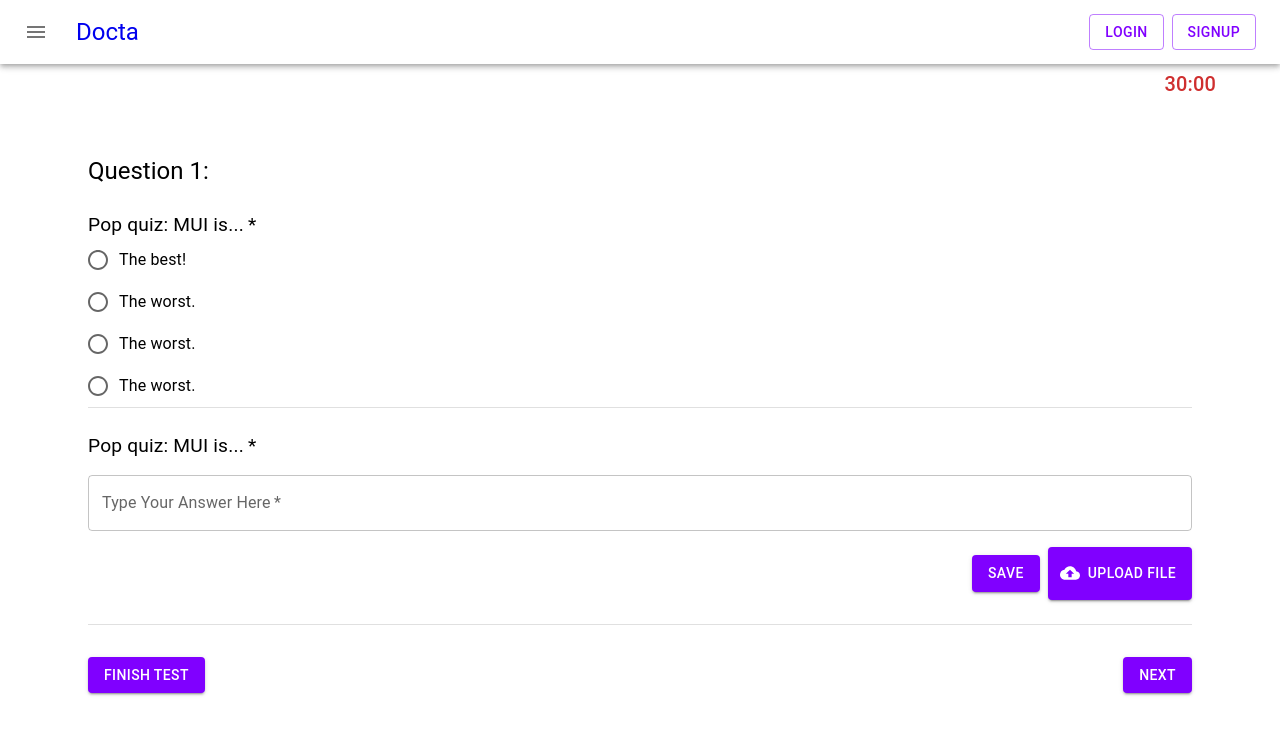
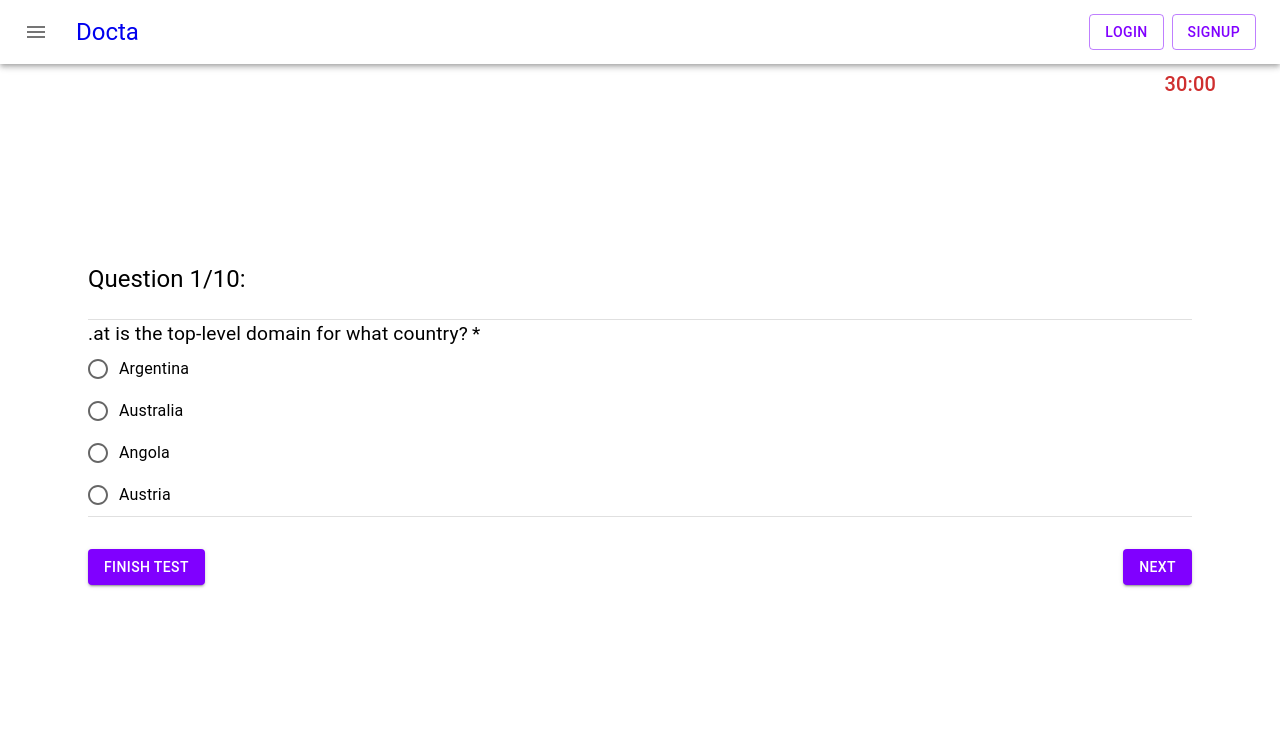
Before and after one commit to bitsdhruba/fe_assignment, a React (Vite) app: page /test in a window 1280 px wide. Shown: the top 734 px of the page. Built offline with nearby package versions, Linux system fonts and the light colour scheme.

Commit message:
question rendering complete

```diff
--- a/src/components/testComponents/Descriptive.tsx
+++ b/src/components/testComponents/Descriptive.tsx
@@ -1,7 +1,16 @@
 import { Box, Button, FormLabel, Grid, TextField, styled } from "@mui/material";
 import CloudUploadIcon from "@mui/icons-material/CloudUpload";
 
-const Descriptive = () => {
+interface Question {
+  currentQuestion: {
+    id: number;
+    type: string;
+    question: string;
+    options?: string[];
+  };
+}
+
+const Descriptive = ({ currentQuestion }: Question) => {
   const VisuallyHiddenInput = styled("input")({
     clip: "rect(0 0 0 0)",
     clipPath: "inset(50%)",
@@ -16,11 +25,14 @@ const Descriptive = () => {
 
   return (
     <Box my={3}>
-      <FormLabel id="desc" sx={{ fontSize: "1.2rem", color: "black" }}>
-        Pop quiz: MUI is...
+      <FormLabel
+        id={currentQuestion.type}
+        sx={{ fontSize: "1.2rem", color: "black" }}
+      >
+        {currentQuestion.question}
       </FormLabel>
       <TextField
-        id="desc"
+        id={currentQuestion.type}
         label="Type Your Answer Here"
         variant="outlined"
         multiline
--- a/src/components/testComponents/MCQ.tsx
+++ b/src/components/testComponents/MCQ.tsx
@@ -1,28 +1,34 @@
 import { FormControlLabel, FormLabel, Radio, RadioGroup } from "@mui/material";
 
-const MCQ = () => {
+interface Question {
+  currentQuestion: {
+    id: number;
+    type: string;
+    question: string;
+    options: string[];
+  };
+}
+
+const MCQ = ({ currentQuestion }: Question) => {
   return (
     <div>
-      <FormLabel id="mcq" sx={{ fontSize: "1.2rem", color: "black" }}>
-        Pop quiz: MUI is...
+      <FormLabel
+        id={currentQuestion.type}
+        sx={{ fontSize: "1.2rem", color: "black" }}
+      >
+        {currentQuestion.question}
       </FormLabel>
       <RadioGroup aria-labelledby="mcq" name="test" aria-required>
-        <FormControlLabel value="best" control={<Radio />} label="The best!" />
-        <FormControlLabel
-          value="worst"
-          control={<Radio />}
-          label="The worst."
-        />
-        <FormControlLabel
-          value="laura"
-          control={<Radio />}
-          label="The worst."
-        />
-        <FormControlLabel
-          value="lassan"
-          control={<Radio />}
-          label="The worst."
-        />
+        {currentQuestion.options.map((option: string, i: number) => {
+          return (
+            <FormControlLabel
+              value={option}
+              control={<Radio />}
+              label={option}
+              key={i}
+            />
+          );
+        })}
       </RadioGroup>
     </div>
   );
--- a/src/components/testComponents/TestCard.tsx
+++ b/src/components/testComponents/TestCard.tsx
@@ -9,8 +9,16 @@ import {
 } from "@mui/material";
 import MCQ from "./MCQ";
 import Descriptive from "./Descriptive";
-import { FormEvent } from "react";
+import { FormEvent, useState } from "react";
 import { useNavigate } from "react-router-dom";
+import { data } from "../../data/data";
+
+interface CurrentQuestion {
+  id: number;
+  type: string;
+  question: string;
+  options?: string[];
+}
 
 const TestCard = () => {
   const navigate = useNavigate();
@@ -20,17 +28,30 @@ const TestCard = () => {
     navigate("/thanks");
   }
 
+  const [index, setIndex] = useState(0);
+  const [currentQuestion, setCurrentQuestion] = useState<CurrentQuestion>(
+    data[index]
+  );
+
+  function nextHandler() {
+    setIndex(index + 1);
+    setCurrentQuestion(data[index + 1]);
+  }
+
   return (
     <Container>
       <Box component="div" my={3}>
         <form onSubmit={submitHandler}>
           <FormControl fullWidth required>
             <Typography variant="h5" color="initial" my={3}>
-              Question 1:
+              Question {index + 1}/{data.length}:
             </Typography>
-            <MCQ />
             <Divider />
-            <Descriptive />
+            {data[index].type === "multiple" ? (
+              <MCQ currentQuestion={currentQuestion} />
+            ) : (
+              <Descriptive currentQuestion={currentQuestion} />
+            )}
             <Divider />
             <Grid container spacing={1} my={3}>
               <Grid item xs={6} display={"flex"} justifyContent={"start"}>
@@ -39,9 +60,19 @@ const TestCard = () => {
                 </Button>
               </Grid>
               <Grid item xs={6} display={"flex"} justifyContent={"end"}>
-                <Button type="button" variant="contained">
-                  Next
-                </Button>
+                {index + 1 < data.length ? (
+                  <Button
+                    type="button"
+                    variant="contained"
+                    onClick={nextHandler}
+                  >
+                    Next
+                  </Button>
+                ) : (
+                  <Button type="button" variant="contained" disabled>
+                    Next
+                  </Button>
+                )}
               </Grid>
             </Grid>
           </FormControl>
--- /dev/null
+++ b/src/data/data.tsx
@@ -0,0 +1,72 @@
+export const data = [
+  {
+    id: 1,
+    type: "multiple",
+    question: ".at is the top-level domain for what country?",
+    options: ["Argentina", "Australia", "Angola", "Austria"],
+  },
+  {
+    id: 2,
+    type: "descriptive",
+    question:
+      "What is the correct term for the metal object in between the CPU and the CPU fan within a computer system?",
+  },
+  {
+    id: 3,
+    type: "multiple",
+    question:
+      "The series of the Intel HD graphics generation succeeding that of the 5000 and 6000 series (Broadwell) is called:",
+    options: [
+      "HD Graphics 500",
+      "HD Graphics 700 ",
+      "HD Graphics 600",
+      "HD Graphics 7000",
+    ],
+  },
+  {
+    id: 4,
+    type: "descriptive",
+    question: "What is known as &quot;the brain&quot; of the Computer?",
+  },
+  {
+    id: 5,
+    type: "multiple",
+    question:
+      "Laserjet and inkjet printers are both examples of what type of printer?",
+    options: [
+      "Non-impact printer",
+      "Impact printer",
+      "Daisywheel printer",
+      "Dot matrix printer",
+    ],
+  },
+  {
+    id: 6,
+    type: "descriptive",
+    question: "Generally, which component of a computer draws the most power?",
+  },
+  {
+    id: 7,
+    type: "multiple",
+    question: "How long is an IPv6 address?",
+    options: ["32 bits", "64 bits", "128 bits", "128 bytes"],
+  },
+  {
+    id: 8,
+    type: "descriptive",
+    question:
+      "The programming language &#039;Swift&#039; was created to replace what other programming language?",
+  },
+  {
+    id: 9,
+    type: "multiple",
+    question:
+      "In CSS, which of these values CANNOT be used with the &quot;position&quot; property?",
+    options: ["static", "center", "absolute", "relative"],
+  },
+  {
+    id: 10,
+    type: "descriptive",
+    question: "What vulnerability ranked #1 on the OWASP Top 10 in 2013?",
+  },
+];
--- a/src/pages/Home.tsx
+++ b/src/pages/Home.tsx
@@ -1,20 +1,15 @@
-import { Container, Typography } from "@mui/material"
-
+import { Container, Typography } from "@mui/material";
 
 const Home = () => {
   return (
-    <Container maxWidth='xl'>
+    <Container maxWidth="xl">
       <main>
-        <Typography variant="h1">welcome to the fucking world</Typography>
-        <Typography variant="h2">welcome to the fucking world</Typography>
-        <Typography variant="h3">welcome to the fucking world</Typography>
-        <Typography variant="h4">welcome to the fucking world</Typography>
-        <Typography variant="h5">welcome to the fucking world</Typography>
-        <Typography variant="h6">welcome to the fucking world</Typography>
+        <Typography variant="h5" color="initial">
+          welcome
+        </Typography>
       </main>
+    </Container>
+  );
+};
 
-    </Container>
-  )
-}
-
-export default Home
+export default Home;
--- a/src/pages/Login.tsx
+++ b/src/pages/Login.tsx
@@ -9,30 +9,13 @@ import Container from "@mui/material/Container";
 import { Link, useNavigate } from "react-router-dom";
 import FaceIcon from "@mui/icons-material/Face";
 import { ChangeEvent, FormEvent, useState } from "react";
-import { Visibility, VisibilityOff } from "@mui/icons-material";
-import {
-  IconButton,
-  InputAdornment,
-  InputLabel,
-  OutlinedInput,
-} from "@mui/material";
 
 const Login = () => {
   const navigate = useNavigate();
-  const [showPassword, setShowPassword] = useState(false);
-
-  function handleClickShowPassword() {
-    setShowPassword((show) => !show);
-  }
-
-  function handleMouseDownPassword(event: MouseEvent) {
-    event.preventDefault();
-  }
 
   const startHandler = (event: FormEvent) => {
     event.preventDefault();
     navigate("/test");
-    console.log(userData);
   };
 
   const [userData, setUserData] = useState({ email: "", password: "" });
--- a/src/pages/Thanks.tsx
+++ b/src/pages/Thanks.tsx
@@ -1,5 +1,6 @@
-import { Box, Container, Typography } from "@mui/material";
+import { Box, Button, Container, Typography } from "@mui/material";
 import thank from "../assets/thankyou.png";
+import { Link } from "react-router-dom";
 
 const Thanks = () => {
   return (
@@ -19,9 +20,14 @@ const Thanks = () => {
         flexDirection={"column"}
       >
         <img src={thank} alt="thankyou" />
-        <Typography variant="h5" color="initial">
-          Thankyou for Your Time
+        <Typography variant="h5" color="primary.main">
+          Thank you for Your Time
         </Typography>
+        <Link to="/">
+          <Button variant="outlined" sx={{ my: 3 }}>
+            go home
+          </Button>
+        </Link>
       </Box>
     </Container>
   );
```
